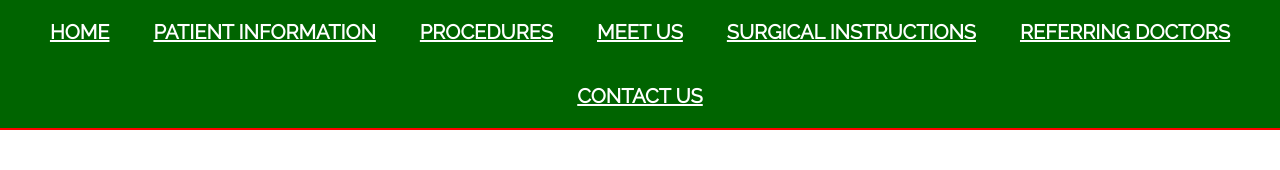
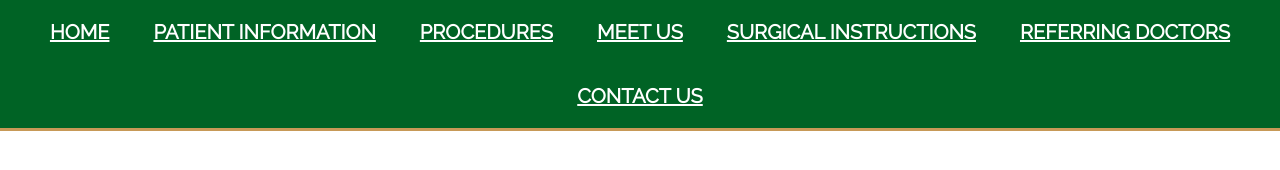
Before and after one commit to Thakorr/rgoms, a plain HTML site: page index.html in a window 1280 px wide. Drawn offline with Linux system fonts and the light colour scheme.

Commit message:
updated to hex colors

```diff
--- a/resources/css/style.css
+++ b/resources/css/style.css
@@ -4,8 +4,8 @@ body {
 }
 
 .header {
-  background-color: darkgreen;
-  border-bottom: 2px solid red;
+  background-color: #006325;
+  border-bottom: 3px solid #C79957;
   position: absolute;
   position: fixed;
   width: 100%;
```
